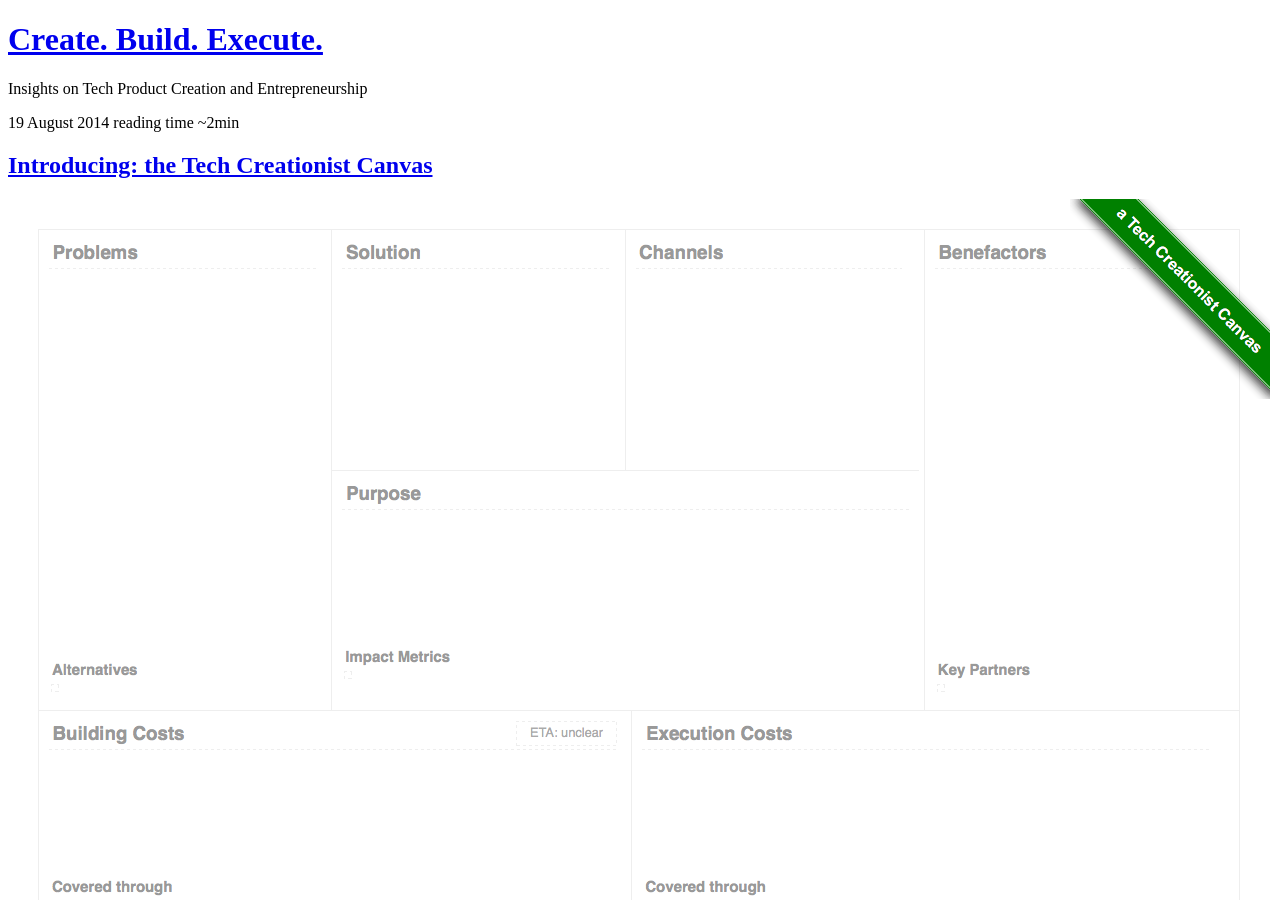
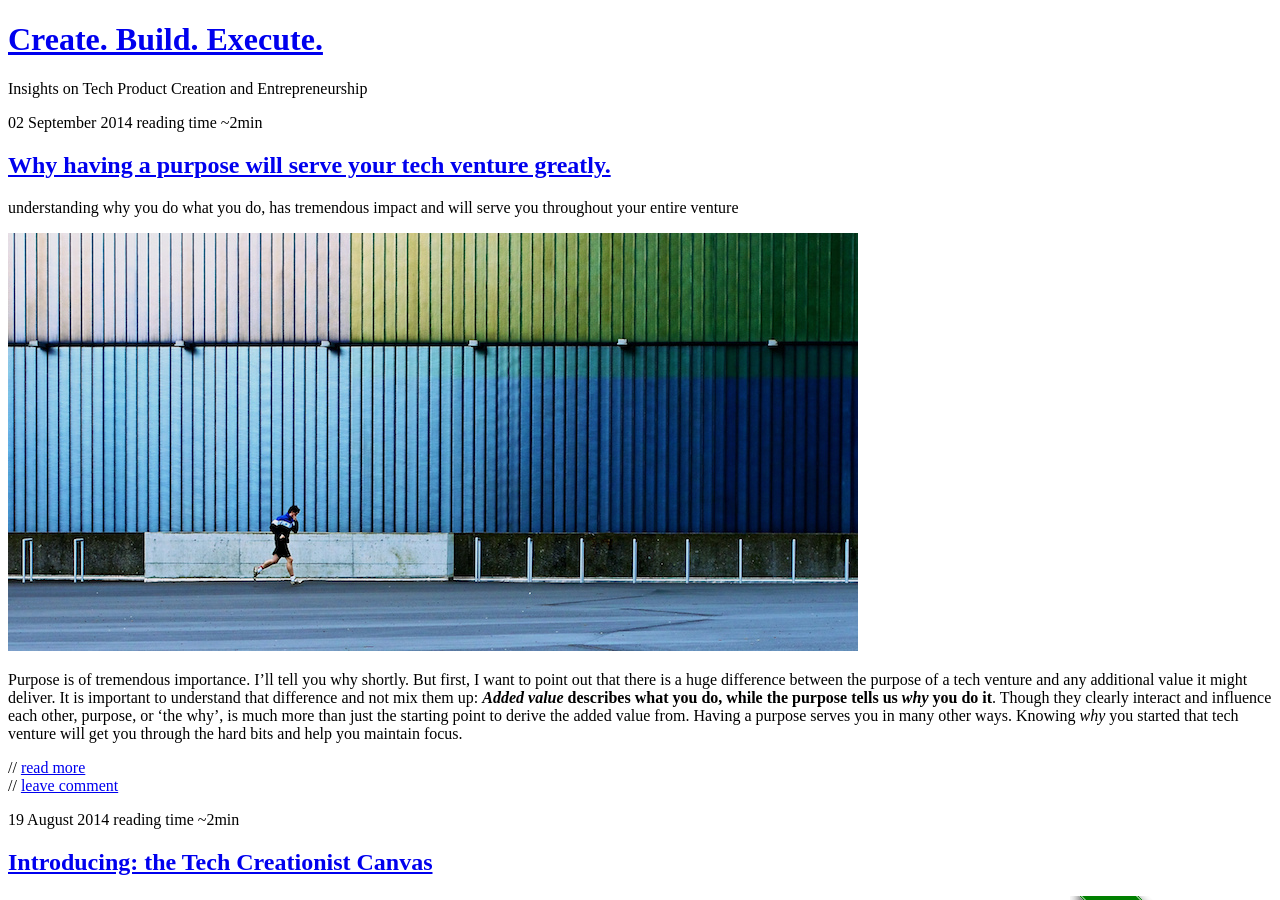
Before and after one commit to gnunicorn/blog, a Jekyll site: the page built from index.html, in a window 1280 px wide and 900 px high. Built offline with Jekyll 4.4.1, drawn with Linux system fonts in a browser that asks for light colours; nearby versions of some CDN libraries; the list of posts is cut into pages by our own code; comment, search, counter and statistics services are not loaded; some of the changed text lies outside the part shown.

Commit message:
publish purpose post with minor edits

```diff
--- a/_drafts/2014-09-01-purpose.md
+++ b/_posts/2014-09-02-why-having-a-purpose-will-serve-your-tech-venture-greatly.md
@@ -2,8 +2,8 @@
 layout: post
 title: "Why having a purpose will serve your tech venture greatly."
 tagline: understanding why you do what you do, has tremendous impact and will serve you throughout your entire venture
-category:
-tags: ["for-good", "business", "business model", "startup", "lean startup", "tech creationist canvas", "tech ventures"]
+description: "Purpose is of tremendous importance. I'll tell you why shortly. But first, I want to point out that there is a huge difference between the purpose of a tech venture and any additional value it might deliver. It is important to understand that difference and not mix them up: **_Added value_ describes what you do, while the purpose tells us _why_ you do it**. Though they clearly interact and influence each other, purpose, or 'the why', is much more than just the starting point to derive the added value from. Having a purpose serves you in many other ways. Knowing *why* you started that tech venture will get you through the hard bits and help you maintain focus."
+tags: ["for-good", "business", "business model", "startup", "lean startup", "tech creationist canvas", "tech ventures", "purpose", "value"]
 image: "/assets/content/posts/2014-09-01-runner.jpg"
 ---
 {% include JB/setup %}
```
Also changed, not shown: other parts of _posts/2014-09-02-why-having-a-purpose-will-serve-your-tech-venture-greatly.md (+1 -1 lines).
